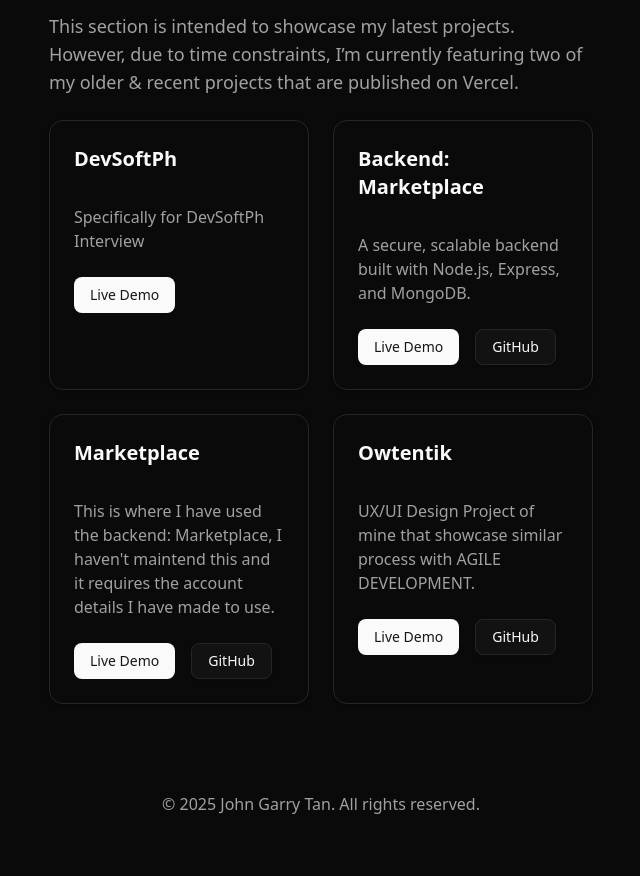
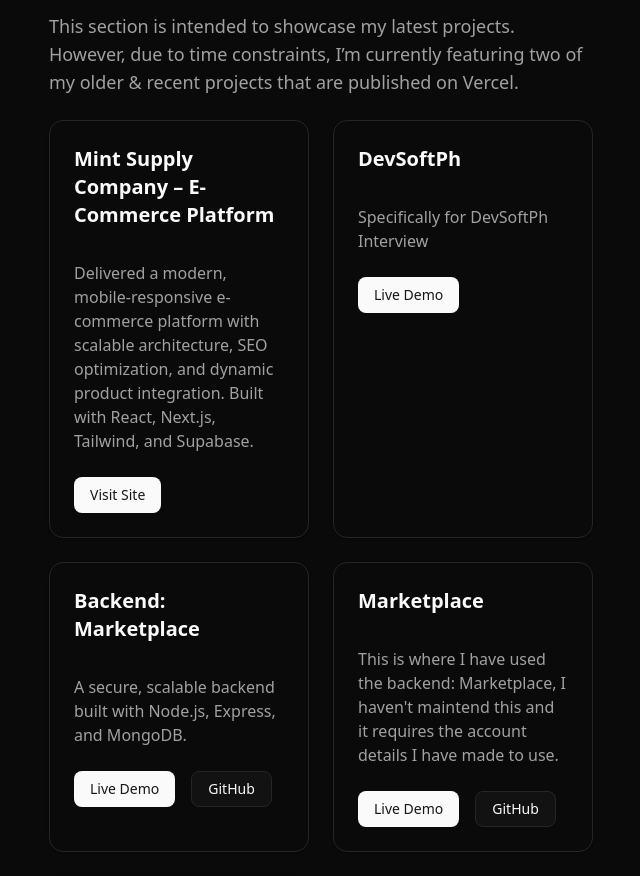
Before and after one commit to dev-rygar/Portfolio, a React (Vite) app: page /projects in a window 1280 px wide. Shown: the part 1960-2836 px from the top of the page, without its empty margins (319-959 px from the left). Built offline with nearby package versions, Linux system fonts and the light colour scheme.

Commit message:
Chore: Content Updates & Production Hardening
- Added Amazon VA experience and Mint Supply project.
- Updated project button labels to support 'Visit Site'.
- Disabled source maps in Vite config for production security.

```diff
--- a/src/data/data.ts
+++ b/src/data/data.ts
@@ -68,6 +68,18 @@
 ];
 
 export const workExperiences: WorkExperience[] = [
+  {
+    title: "Amazon VA – Product Researcher (with IT & Development Support) | Freelance",
+    period: "Feb 2025 – Aug 2025",
+    mainBullets: [
+      "Developed a B2B distribution website (Next.js + Supabase) that increased scalability and SEO visibility for client operations.",
+      "Configured Google Workspace accounts, custom emails, and IT workflows, supporting distributed teams.",
+      "Conducted Amazon product research using SellerAmp, Keepa, and SmartScout, analyzing profitability, competition, and sourcing options.",
+    ],
+    additionalBullets: [
+      "Managed supplier communication and deal negotiations, maintaining structured product records for team use.",
+    ],
+  },
   {
     title: "Freelance Software Developer",
     period: "January 2024 - Present",
--- a/src/pages/Projects.tsx
+++ b/src/pages/Projects.tsx
@@ -132,6 +132,14 @@
           <div className="grid md:grid-cols-2 gap-6">
             {[
               {
+                title: "Mint Supply Company – E-Commerce Platform",
+                description:
+                  "Delivered a modern, mobile-responsive e-commerce platform with scalable architecture, SEO optimization, and dynamic product integration. Built with React, Next.js, Tailwind, and Supabase.",
+                link: "https://mintsupplycompany.com",
+                linkText: "Visit Site",
+                github: "",
+              },
+              {
                 title: "DevSoftPh",
                 description: "Specifically for DevSoftPh Interview",
                 link: "https://softdev-six.vercel.app/",
@@ -181,7 +189,7 @@
                         target="_blank"
                         rel="noopener noreferrer"
                       >
-                        Live Demo
+                        {project.linkText || "Live Demo"}
                       </a>
                     </Button>
                   )}
--- a/vite.config.ts
+++ b/vite.config.ts
@@ -14,4 +14,8 @@
   server: {
     open: true,
   },
+  build: {
+    sourcemap: false,
+    minify: true,
+  },
 });
```
